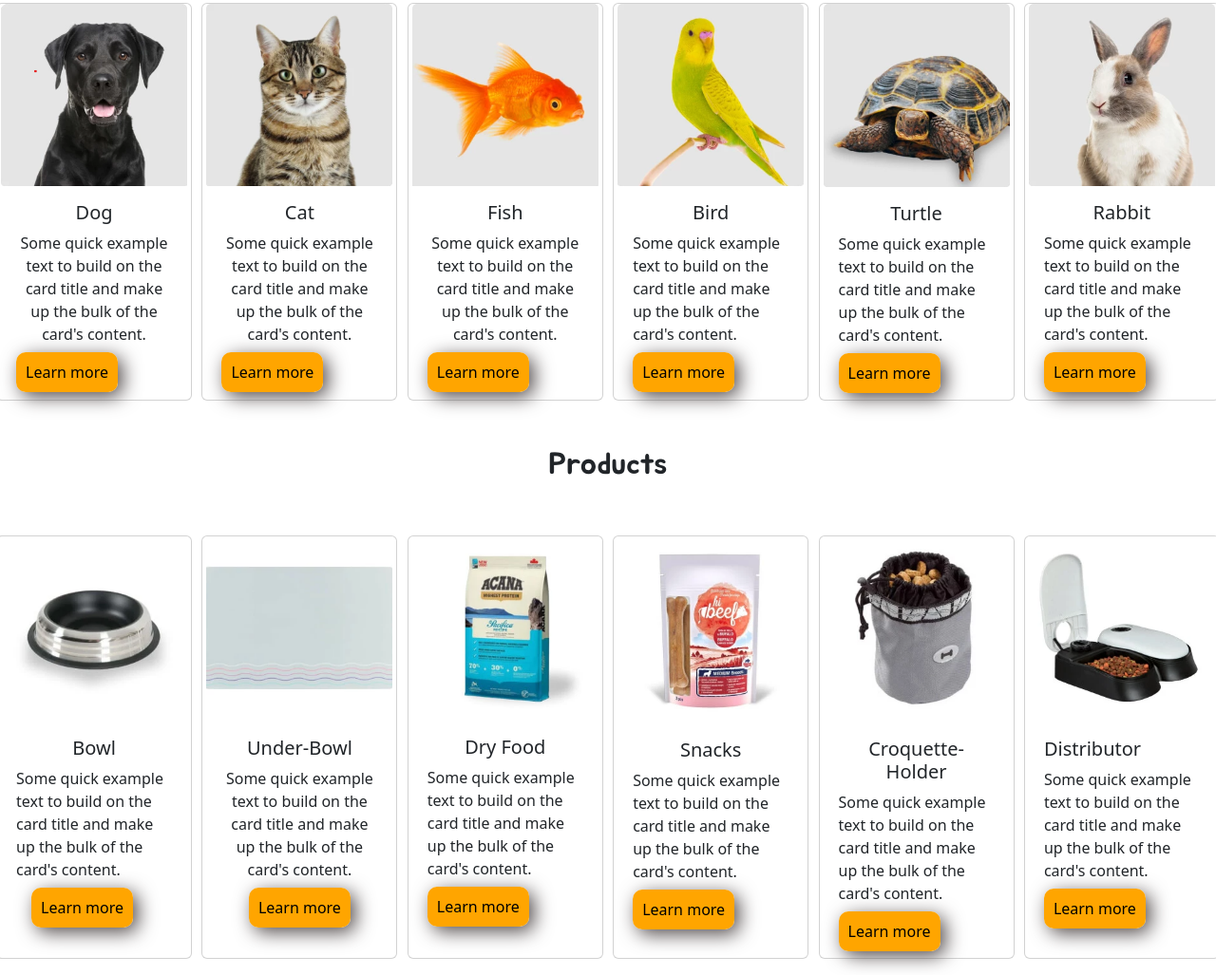
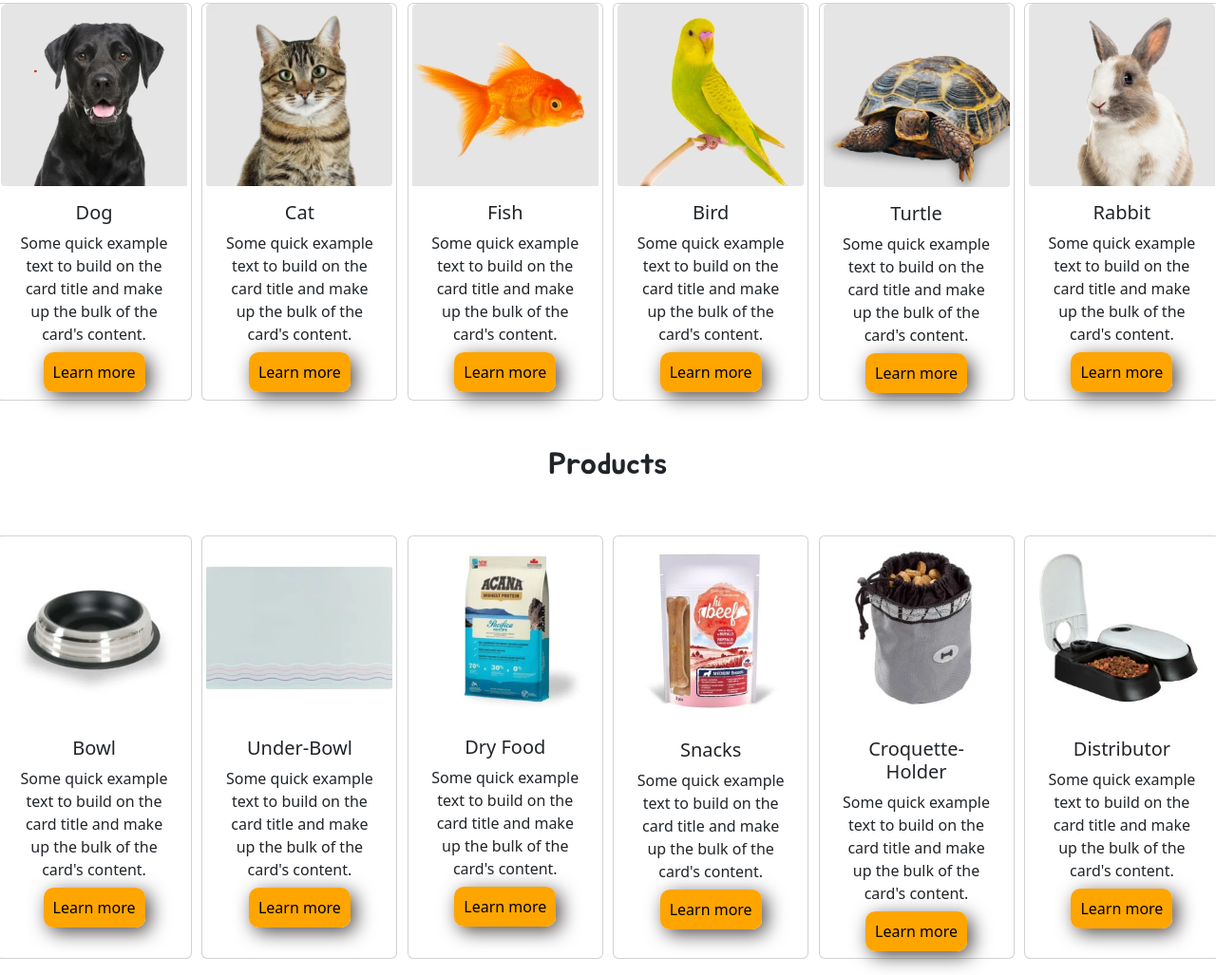
Before and after one commit to MichelaKalowski/U2-W6-D5-2, a plain HTML site: page index.html in a window 1280 px wide. Shown: the part 545-1572 px from the top of the page at 95% size. Drawn offline with nearby package versions, Linux system fonts and the light colour scheme.

Commit message:
aggiornamento

```diff
--- a/index.html
+++ b/index.html
@@ -82,7 +82,7 @@
     <div class="row gx-2 py-5 d-flex justify-content-between">
       <div class="card" style="width: 16%;">
         <img src="./dog.png" class="card-img-top" alt="dog">
-        <div class="card-body">
+        <div class="card-body"style="text-align:center">
           <h5 class="text-center">Dog</h5>
           <p class="card-text text-center">Some quick example text to build on the card title and make up the bulk of
             the card's content.</p>
@@ -91,7 +91,7 @@
       </div>
       <div class="card" style="width: 16%;">
         <img src="./cat.png" class="card-img-top" alt="cat">
-        <div class="card-body">
+        <div class="card-body"style="text-align:center">
           <h5 class="text-center">Cat</h5>
           <p class="card-text text-center">Some quick example text to build on the card title and make up the bulk of
             the card's content.</p>
@@ -100,7 +100,7 @@
       </div>
       <div class="card" style="width: 16%;">
         <img src="./fish.png" class="card-img-top" alt="fish">
-        <div class="card-body">
+        <div class="card-body"style="text-align:center">
           <h5 class="text-center">Fish</h5>
           <p class="card-text text-center">Some quick example text to build on the card title and make up the bulk of
             the card's content.</p>
@@ -109,7 +109,7 @@
       </div>
       <div class="card" style="width: 16%;">
         <img src="./bird.png" class="card-img-top" alt="bird">
-        <div class="card-body">
+        <div class="card-body"style="text-align:center">
           <h5 class="text-center">Bird</h5>
           <p class="card-text">Some quick example text to build on the card title and make up the bulk of the card's
             content.</p>
@@ -118,7 +118,7 @@
       </div>
       <div class="card" style="width: 16%;">
         <img src="./turtle.png" class="card-img-top" alt="turtle">
-        <div class="card-body">
+        <div class="card-body"style="text-align:center">
           <h5 class="text-center">Turtle</h5>
           <p class="card-text">Some quick example text to build on the card title and make up the bulk of the card's
             content.</p>
@@ -127,7 +127,7 @@
       </div>
       <div class="card" style="width: 16%;">
         <img src="./rabbit.png" class="card-img-top" alt="rabbit">
-        <div class="card-body">
+        <div class="card-body"style="text-align:center">
           <h5 class="text-center">Rabbit</h5>
           <p class="card-text">Some quick example text to build on the card title and make up the bulk of the card's
             content.</p>
@@ -139,7 +139,7 @@
     <div class="row gx-2 py-5 d-flex justify-content-between">
       <div class="card" style="width: 16%;">
         <img src="./bowl.png" class="card-img-top" alt="bowl">
-        <div class="card-body">
+        <div class="card-body"style="text-align:center">
           <h5 class="text-center">Bowl</h5>
           <p class="card-text">Some quick example text to build on the card title and make up the bulk of the card's
             content.</p>
@@ -157,7 +157,7 @@
       </div>
       <div class="card" style="width: 16%;">
         <img src="./dry.png" class="card-img-top" alt="...">
-        <div class="card-body">
+        <div class="card-body"style="text-align:center">
           <h5 class="text-center">Dry Food
           </h5>
           <p class="card-text">Some quick example text to build on the card title and make up the bulk of the card's
@@ -167,7 +167,7 @@
       </div>
       <div class="card" style="width: 16%;">
         <img src="./snacks.png" class="card-img-top" alt="...">
-        <div class="card-body">
+        <div class="card-body"style="text-align:center">
           <h5 class="text-center">Snacks</h5>
           <p class="card-text">Some quick example text to build on the card title and make up the bulk of the card's
             content.</p>
@@ -176,7 +176,7 @@
       </div>
       <div class="card" style="width: 16%;">
         <img src="./croquette holder.png" class="card-img-top" alt="...">
-        <div class="card-body">
+        <div class="card-body" style="text-align:center">
           <h5 class="text-center">Croquette-Holder</h5>
           <p class="card-text">Some quick example text to build on the card title and make up the bulk of the card's
             content.</p>
@@ -185,7 +185,7 @@
       </div>
       <div class="card" style="width: 16%;">
         <img src="./distributor.png" class="card-img-top" alt="...">
-        <div class="card-body">
+        <div class="card-body"style="text-align:center">
           <h5 class="Text-center">Distributor</h5>
           <p class="card-text">Some quick example text to build on the card title and make up the bulk of the card's
             content.</p>
```
